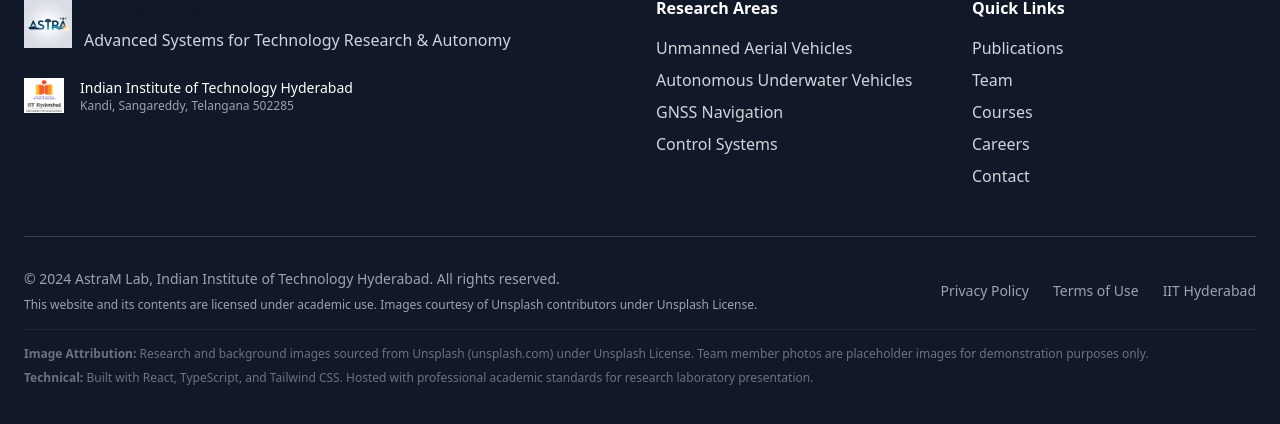
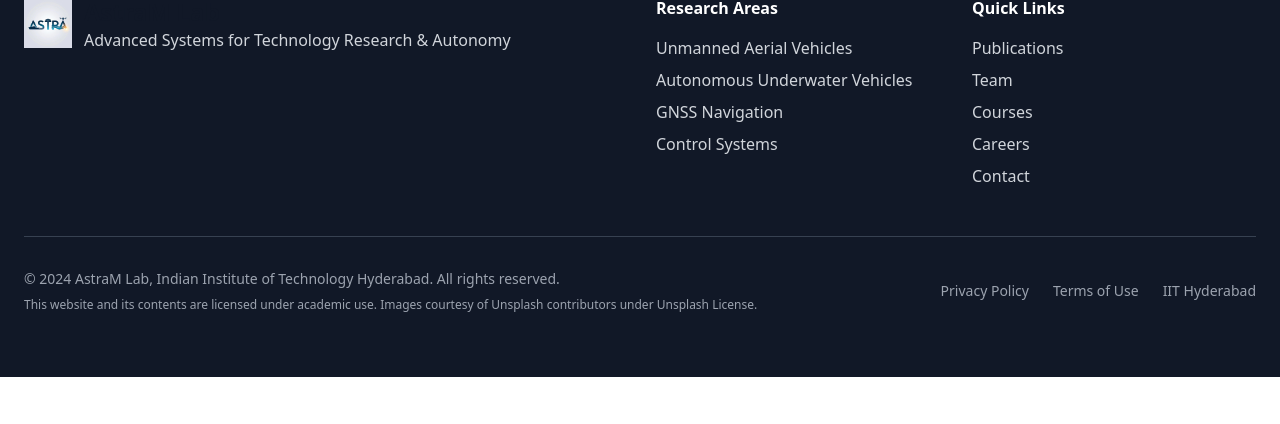
Before and after one commit to Dharaneeswar-Reddy/sthra-lab-aquatic-aether-62, a React (Vite) app: page /team in a window 1280 px wide. Shown: the part 2596-3020 px from the top of the page. After the commit the page ends 2973 px from the top, so only its background shows below. Built offline with nearby package versions, Linux system fonts and the light colour scheme.

Commit message:
Visual edit in Lovable
Edited UI in Lovable

```diff
--- a/src/components/Footer.tsx
+++ b/src/components/Footer.tsx
@@ -13,13 +13,7 @@ export const Footer = () => {
               </div>
             </div>
 
-            <div className="flex items-center space-x-4">
-              <img src="/lovable-uploads/b5f36266-cc78-4553-a6b0-30c566abeb1c.png" alt="IIT Hyderabad Logo" className="w-10 h-10 object-contain" />
-              <div>
-                <p className="text-sm font-medium">Indian Institute of Technology Hyderabad</p>
-                <p className="text-xs text-gray-400">Kandi, Sangareddy, Telangana 502285</p>
-              </div>
-            </div>
+
           </div>
 
           <div>
@@ -68,17 +62,7 @@ export const Footer = () => {
             </div>
           </div>
 
-          <div className="mt-4 pt-4 border-t border-gray-800 text-xs text-gray-500">
-            <p>
-              <strong>Image Attribution:</strong> Research and background images sourced from Unsplash
-              (unsplash.com) under Unsplash License. Team member photos are placeholder images for
-              demonstration purposes only.
-            </p>
-            <p className="mt-2">
-              <strong>Technical:</strong> Built with React, TypeScript, and Tailwind CSS.
-              Hosted with professional academic standards for research laboratory presentation.
-            </p>
-          </div>
+
         </div>
       </div>
     </footer>;
```
